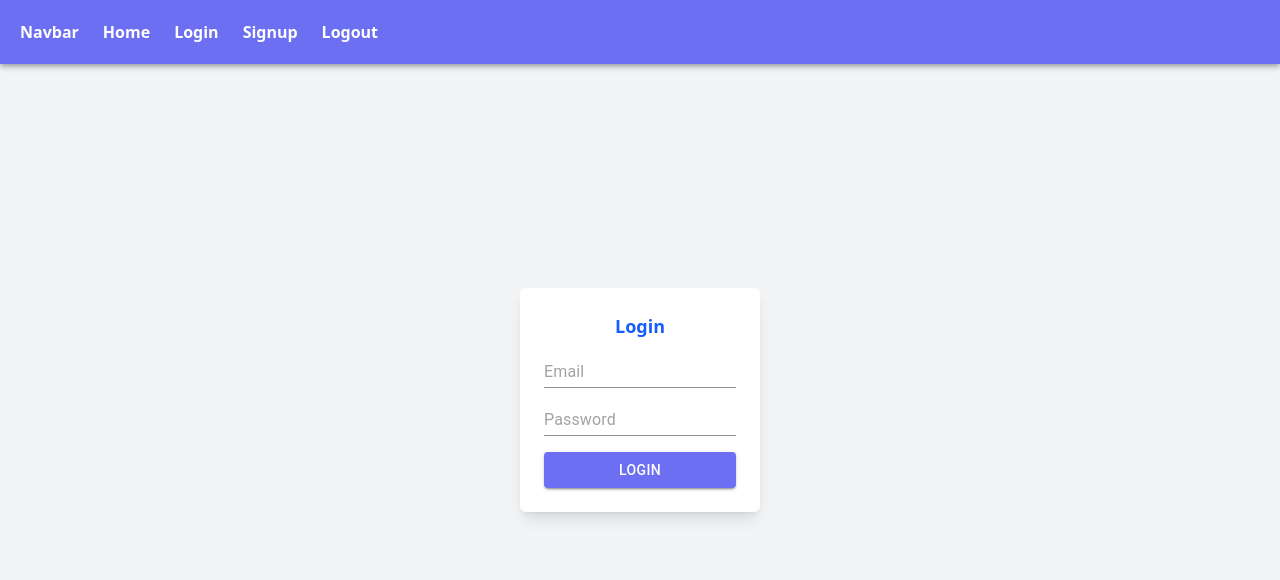
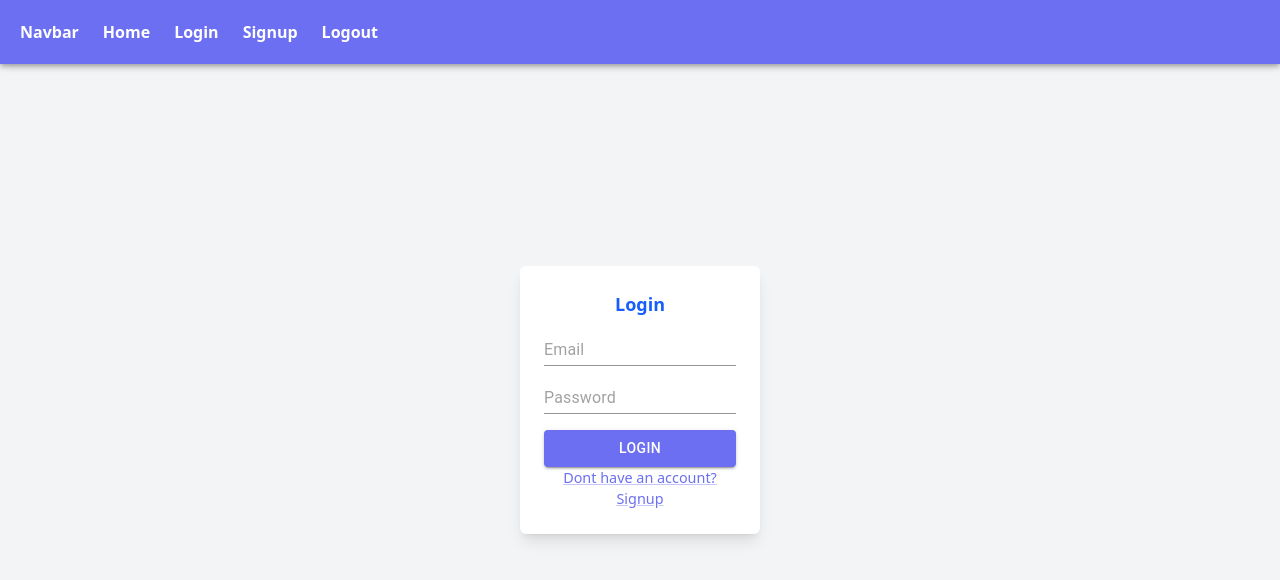
Before and after one commit to Zainab738/trello-frontend, a React (Vite) app: page /Login in a window 1280 px wide. Shown: the top 580 px of the page. Built offline with nearby package versions, Linux system fonts and the light colour scheme.

Commit message:
made links smaller

```diff
--- a/src/pages/Login.jsx
+++ b/src/pages/Login.jsx
@@ -6,6 +6,7 @@ import { Input } from "@mui/material";
 import { login } from "../api/userApi";
 import CircularProgress from "@mui/material/CircularProgress";
 import { useState } from "react";
+import Link from "@mui/material/Link";
 
 export default function Login() {
   const [email, setEmail] = useState("");
@@ -94,6 +95,9 @@ export default function Login() {
           <Button variant="contained" type="submit" color="primary">
             {loading ? <CircularProgress size={30} /> : "Login"}
           </Button>
+          <Link href="/Signup " className="text-center">
+            Dont have an account? Signup
+          </Link>
         </form>
       </div>
 
--- a/src/theme.js
+++ b/src/theme.js
@@ -32,6 +32,13 @@ const theme = createTheme({
         },
       },
     },
+    MuiLink: {
+      styleOverrides: {
+        root: {
+          fontSize: "0.9rem",
+        },
+      },
+    },
   },
 });
 
```
